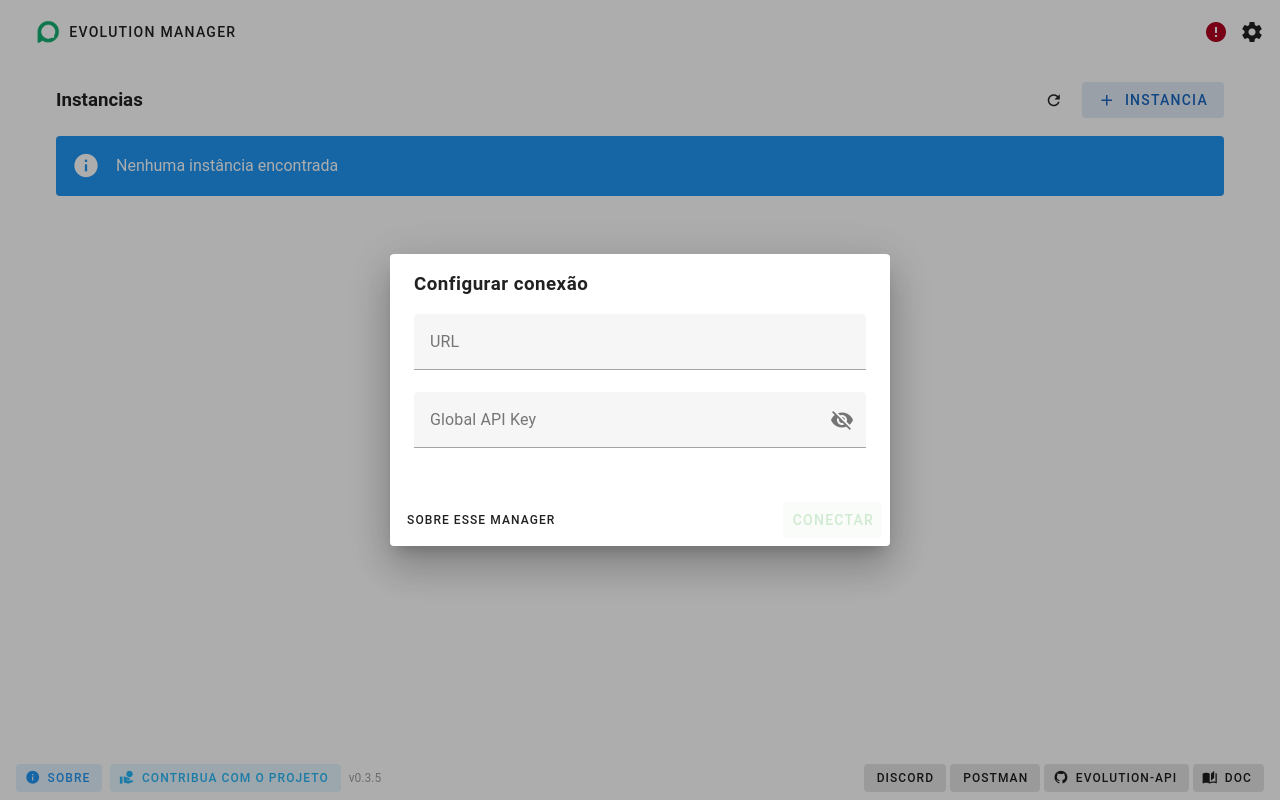
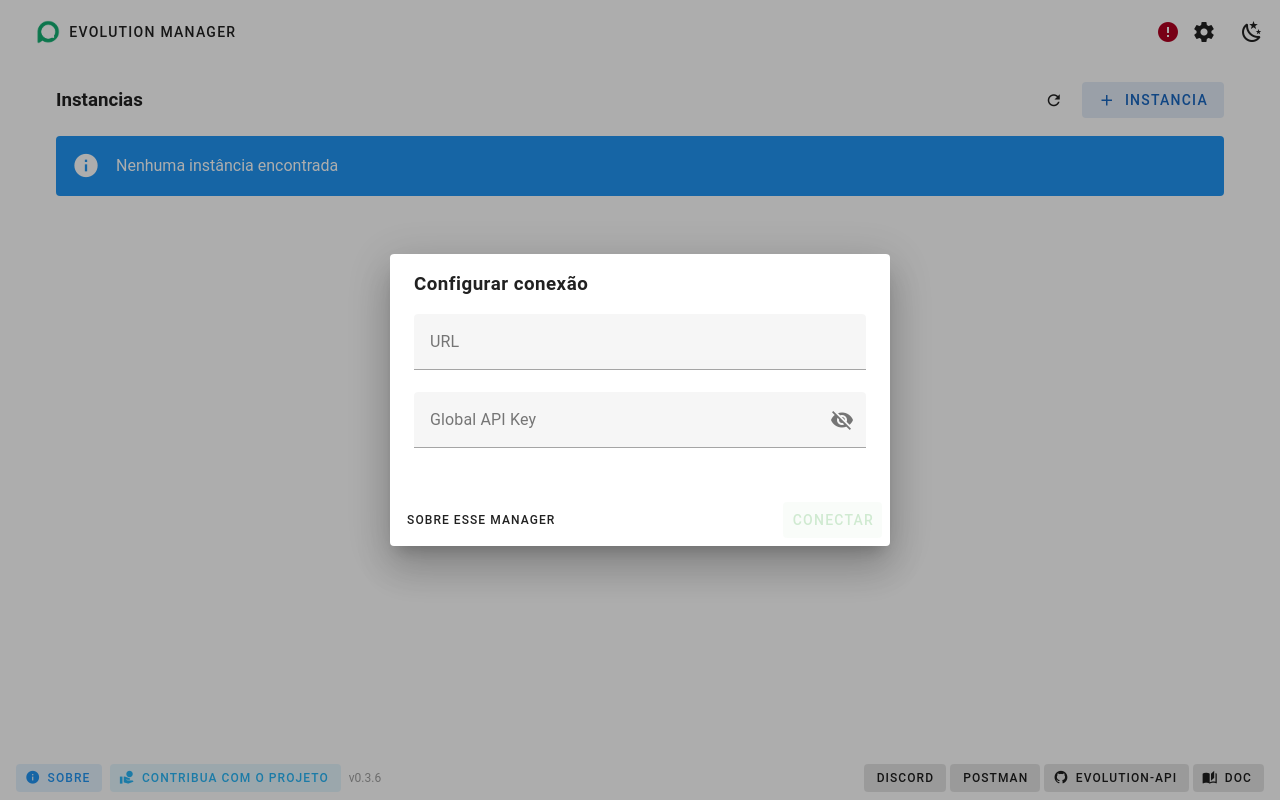
Before and after one commit to EvolutionAPI/evolution-manager, a Vue app: page / in a window 1280 px wide. Built offline with nearby package versions, Linux system fonts and the light colour scheme.

Commit message:
add dark mode

```diff
--- a/package.json
+++ b/package.json
@@ -1,6 +1,6 @@
 {
   "name": "evolution-manager",
-  "version": "0.3.5",
+  "version": "0.3.6",
   "main": "dist",
   "engines": {
     "node": ">=16.0.0"
--- a/src/components/modal/SendMessage.vue
+++ b/src/components/modal/SendMessage.vue
@@ -119,8 +119,8 @@
         </v-alert>
       </v-card-text>
       <v-card-actions>
+        <v-btn text @click="dialog = false" :disabled="loading">Fechar</v-btn>
         <v-spacer></v-spacer>
-        <v-btn text to="/" :disabled="loading">Cancel</v-btn>
         <v-btn
           color="success"
           variant="tonal"
--- a/src/layouts/default/AppBar.vue
+++ b/src/layouts/default/AppBar.vue
@@ -1,7 +1,7 @@
 <template>
   <v-app-bar flat>
     <v-app-bar-title class="flex-shrink-0">
-      <v-btn variant="text" @click="$router.push({name: 'instances'})">
+      <v-btn variant="text" @click="$router.push({ name: 'instances' })">
         <v-img src="@/assets/logo.png" height="24" width="24" class="mr-2" />
         Evolution Manager
       </v-btn>
@@ -9,7 +9,11 @@
     <v-icon v-if="AppStore.connecting" color="info">
       mdi-loading mdi-spin
     </v-icon>
-    <v-chip v-else-if="AppStore.validConnection" color="success" style="max-width: 40vw">
+    <v-chip
+      v-else-if="AppStore.validConnection"
+      color="success"
+      style="max-width: 40vw"
+    >
       <v-icon color="success" start> mdi-check-circle </v-icon>
       {{
         AppStore.connection.host.replace(/https?:\/\//, "").replace(/\/$/, "")
@@ -19,6 +23,11 @@
     <v-btn @click="openSettings" icon>
       <v-icon>mdi-cog</v-icon>
     </v-btn>
+    <v-btn @click="toggleTheme" icon>
+      <v-icon>mdi-{{
+        dark ? "white-balance-sunny" : "weather-night"
+      }}</v-icon>
+    </v-btn>
   </v-app-bar>
   <SettingsModal ref="settings" />
 </template>
@@ -26,18 +35,30 @@
 <script>
 import SettingsModal from "@/components/modal/Settings.vue";
 import { useAppStore } from "@/store/app";
+import { useTheme } from "vuetify";
 
 export default {
   name: "AppBar",
   data: () => ({
     AppStore: useAppStore(),
+    theme: useTheme(),
   }),
   components: {
     SettingsModal,
   },
   methods: {
+    toggleTheme() {
+      this.theme.global.name = this.theme.global.current.dark
+        ? "light"
+        : "dark";
+    },
     openSettings() {
       this.$refs.settings.open();
+    },
+  },
+  computed: {
+    dark() {
+      return this.theme.global.current.dark;
     },
   },
   async mounted() {
--- a/src/layouts/default/AppFooter.vue
+++ b/src/layouts/default/AppFooter.vue
@@ -1,5 +1,5 @@
 <template>
-  <v-footer absolute app class="pt-10">
+  <v-footer absolute app class="mt-10">
     <div class="d-flex flex-grow-1 flex-wrap gap-y-1 align-end">
       <div class="flex-shrink-0 d-flex gap-2 align-center">
         <v-btn
```
